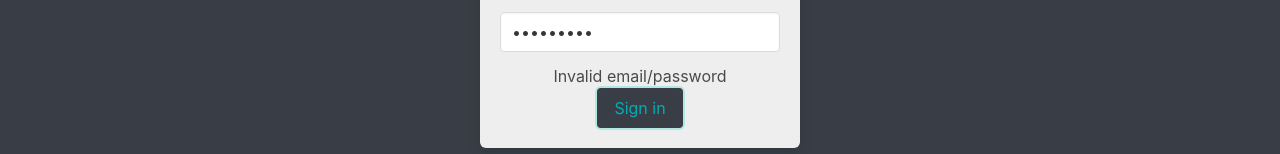
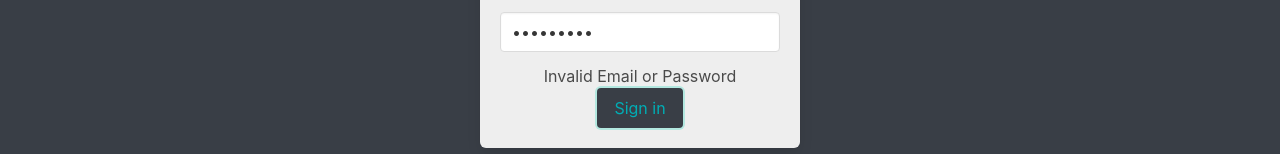
Before and after one commit to MadalinCiobanu/Street-Football, a React (Create React App) app in the folder front/: page /login in a window 1280 px wide. Both pictures are taken after typing "name@example.com", "Sample123" into the empty fields and a click on the button "Sign in". Shown: the part 474-628 px from the top of the page. Built offline with nearby package versions, Linux system fonts and the light colour scheme; no server answers.

Commit message:
fix login proglem after a fail attempt and changed error message

```diff
--- a/front/src/components/login/LoginForm.js
+++ b/front/src/components/login/LoginForm.js
@@ -33,9 +33,9 @@ export default function Login() {
                     />
                     </div>
                 </div>
-
-                {errors.message && <p>{errors.message}</p>}
-
+                <div className="login-error">
+                    {errors.message && <p>{errors.message}</p>}
+                </div>
                 <button className="button is-primary">Sign in</button>
             </form>
         </div>
--- a/front/src/components/login/LoginFunctionality.js
+++ b/front/src/components/login/LoginFunctionality.js
@@ -50,7 +50,8 @@ export default function LoginFunctionality() {
             window.location.reload();
         })
         .catch(() => {
-            setErrors({ message: "Invalid email/password" });
+            setErrors({ message: "Invalid Email or Password" });
+            setIsSubmitting(false);
         });
     }
     }, [isSubmitting]);
```
